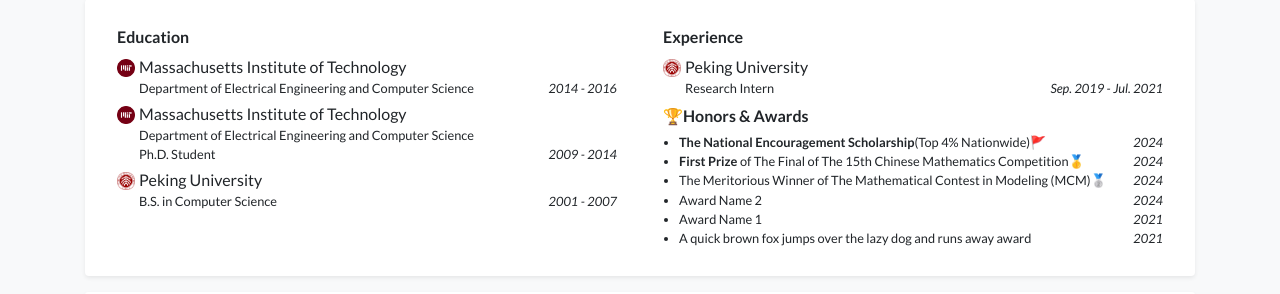
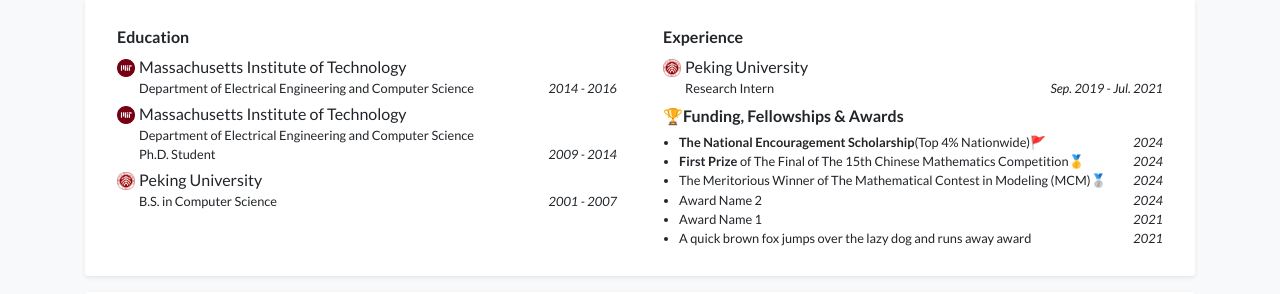
Before and after one commit to micromole/micromole.github.io, a Jekyll site: the page built from index.html, in a window 1280 px wide and 900 px high, scrolled down 506 px. Shown: the part 154-448 px from the top of the window. Built offline with Jekyll 4.4.1, drawn with Linux system fonts in a browser that asks for light colours; nearby versions of some CDN libraries; comment, search, counter and statistics services are not loaded; a style sheet for code colours, icons or effects is not loaded.

Commit message:
Update experience_card.html

```diff
--- a/_includes/widgets/experience_card.html
+++ b/_includes/widgets/experience_card.html
@@ -52,7 +52,7 @@
                     {% if site.data.profile.awards %}
                     <div class="col-md-6">
                         <div class="mx-2 my-1">
-                            <h6>🏆Honors & Awards</h6>
+                            <h6>🏆Funding, Fellowships & Awards</h6>
                             <ul class="list small pl-3 mb-1">
                                 {% for item in site.data.profile.awards %}
                                 <li>
```
